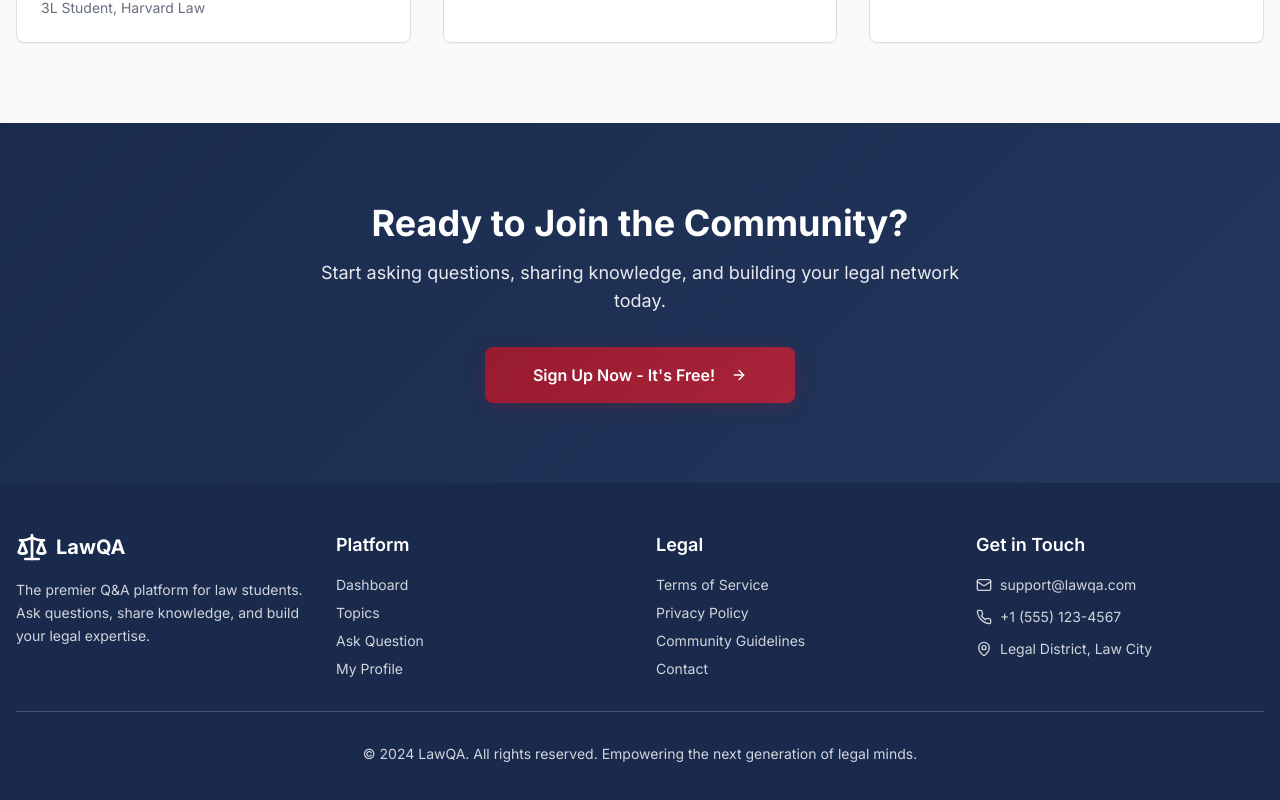
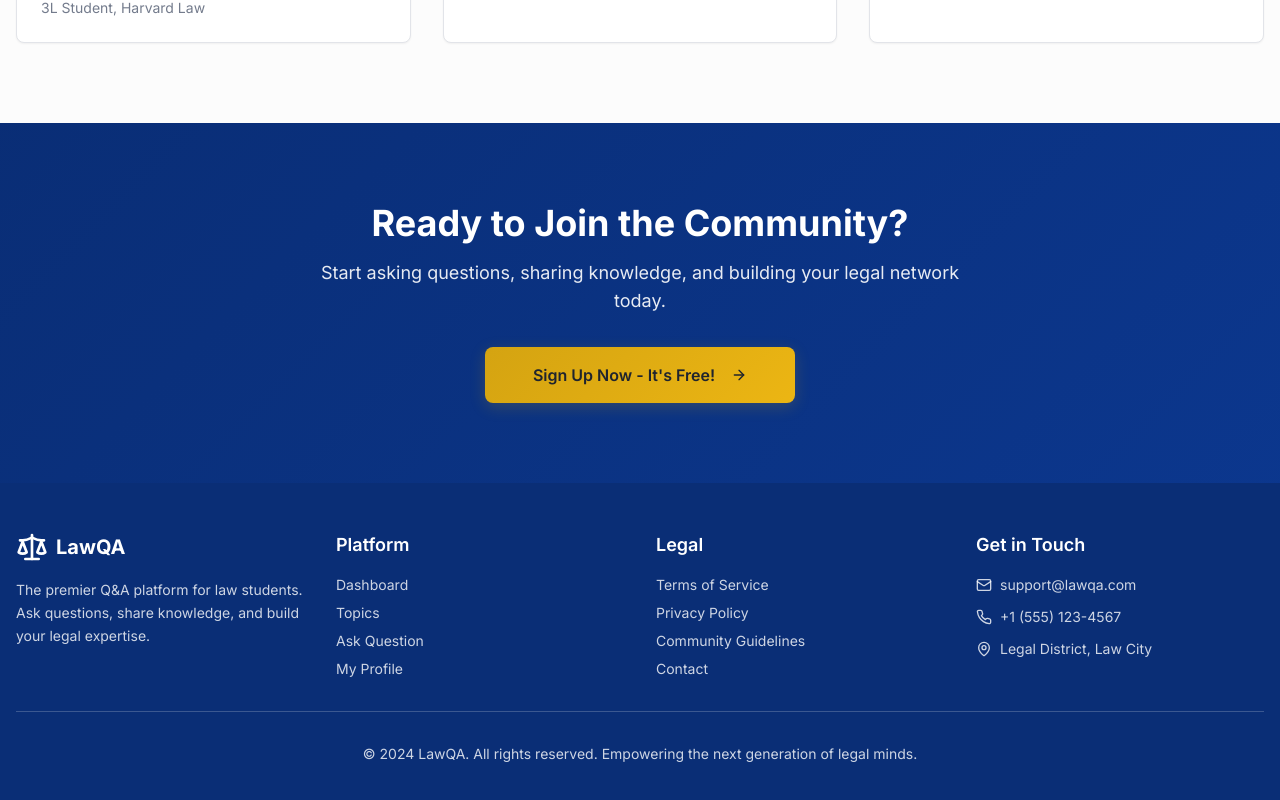
Before and after one commit to joccy-code/law-ask-learn, a React (Vite) app: page / in a window 1280 px wide. Shown: the part 1854-2654 px from the top of the page. Built offline with nearby package versions, Linux system fonts and the light colour scheme.

Commit message:
Reverted to commit fa9cd195148cfc0485c5aaa9eda7fa0a27651923

```diff
--- a/src/index.css
+++ b/src/index.css
@@ -8,7 +8,7 @@
 
 @layer base {
   :root {
-    /* Elegant Legal Color Palette */
+    /* Legal Color Palette */
     --background: 0 0% 100%;
     --foreground: 220 20% 15%;
 
@@ -18,45 +18,45 @@
     --popover: 0 0% 100%;
     --popover-foreground: 220 20% 15%;
 
-    /* Primary: Deep Navy */
-    --primary: 220 50% 20%;
+    /* Primary: Deep Professional Blue */
+    --primary: 220 85% 25%;
     --primary-foreground: 0 0% 100%;
-    --primary-hover: 220 50% 15%;
+    --primary-hover: 220 85% 20%;
 
-    /* Secondary: Warm Charcoal */
-    --secondary: 220 15% 94%;
+    /* Secondary: Classic Gray */
+    --secondary: 220 15% 96%;
     --secondary-foreground: 220 20% 15%;
 
-    --muted: 220 15% 94%;
-    --muted-foreground: 220 10% 45%;
+    --muted: 220 15% 96%;
+    --muted-foreground: 220 10% 50%;
 
-    /* Accent: Rich Burgundy */
-    --accent: 350 70% 35%;
-    --accent-foreground: 0 0% 100%;
-    --accent-light: 350 60% 92%;
+    /* Accent: Legal Gold */
+    --accent: 45 85% 45%;
+    --accent-foreground: 220 20% 15%;
+    --accent-light: 45 95% 85%;
 
-    /* Success: Forest Green */
-    --success: 150 70% 25%;
+    /* Success: Justice Green */
+    --success: 145 85% 25%;
     --success-foreground: 0 0% 100%;
-    --success-light: 150 60% 92%;
+    --success-light: 145 85% 92%;
 
     --destructive: 0 84% 60%;
     --destructive-foreground: 0 0% 100%;
 
-    --border: 220 15% 88%;
-    --input: 220 15% 94%;
-    --ring: 220 50% 20%;
+    --border: 220 15% 90%;
+    --input: 220 15% 96%;
+    --ring: 220 85% 25%;
 
-    /* Elegant Gradients */
-    --gradient-hero: linear-gradient(135deg, hsl(220 50% 20%), hsl(220 45% 25%));
-    --gradient-card: linear-gradient(180deg, hsl(0 0% 100%), hsl(220 15% 97%));
-    --gradient-accent: linear-gradient(135deg, hsl(350 70% 35%), hsl(350 65% 40%));
+    /* Gradients */
+    --gradient-hero: linear-gradient(135deg, hsl(220 85% 25%), hsl(220 85% 30%));
+    --gradient-card: linear-gradient(180deg, hsl(0 0% 100%), hsl(220 15% 98%));
+    --gradient-accent: linear-gradient(135deg, hsl(45 85% 45%), hsl(45 85% 50%));
 
-    /* Sophisticated Shadows */
-    --shadow-sm: 0 2px 4px hsl(220 50% 20% / 0.06);
-    --shadow-md: 0 4px 12px hsl(220 50% 20% / 0.12);
-    --shadow-lg: 0 8px 24px hsl(220 50% 20% / 0.18);
-    --shadow-accent: 0 4px 16px hsl(350 70% 35% / 0.25);
+    /* Shadows */
+    --shadow-sm: 0 2px 4px hsl(220 85% 25% / 0.05);
+    --shadow-md: 0 4px 12px hsl(220 85% 25% / 0.1);
+    --shadow-lg: 0 8px 24px hsl(220 85% 25% / 0.15);
+    --shadow-accent: 0 4px 16px hsl(45 85% 45% / 0.2);
 
     --radius: 0.5rem;
 
@@ -78,26 +78,26 @@
   }
 
   .dark {
-    --background: 220 50% 6%;
-    --foreground: 220 15% 95%;
+    --background: 222.2 84% 4.9%;
+    --foreground: 210 40% 98%;
 
-    --card: 220 50% 6%;
-    --card-foreground: 220 15% 95%;
+    --card: 222.2 84% 4.9%;
+    --card-foreground: 210 40% 98%;
 
-    --popover: 220 50% 6%;
-    --popover-foreground: 220 15% 95%;
+    --popover: 222.2 84% 4.9%;
+    --popover-foreground: 210 40% 98%;
 
-    --primary: 220 15% 95%;
-    --primary-foreground: 220 50% 6%;
+    --primary: 210 40% 98%;
+    --primary-foreground: 222.2 47.4% 11.2%;
 
-    --secondary: 220 40% 12%;
-    --secondary-foreground: 220 15% 95%;
+    --secondary: 217.2 32.6% 17.5%;
+    --secondary-foreground: 210 40% 98%;
 
-    --muted: 220 40% 12%;
-    --muted-foreground: 220 15% 70%;
+    --muted: 217.2 32.6% 17.5%;
+    --muted-foreground: 215 20.2% 65.1%;
 
-    --accent: 350 70% 45%;
-    --accent-foreground: 220 15% 95%;
+    --accent: 217.2 32.6% 17.5%;
+    --accent-foreground: 210 40% 98%;
 
     --destructive: 0 62.8% 30.6%;
     --destructive-foreground: 210 40% 98%;
```
